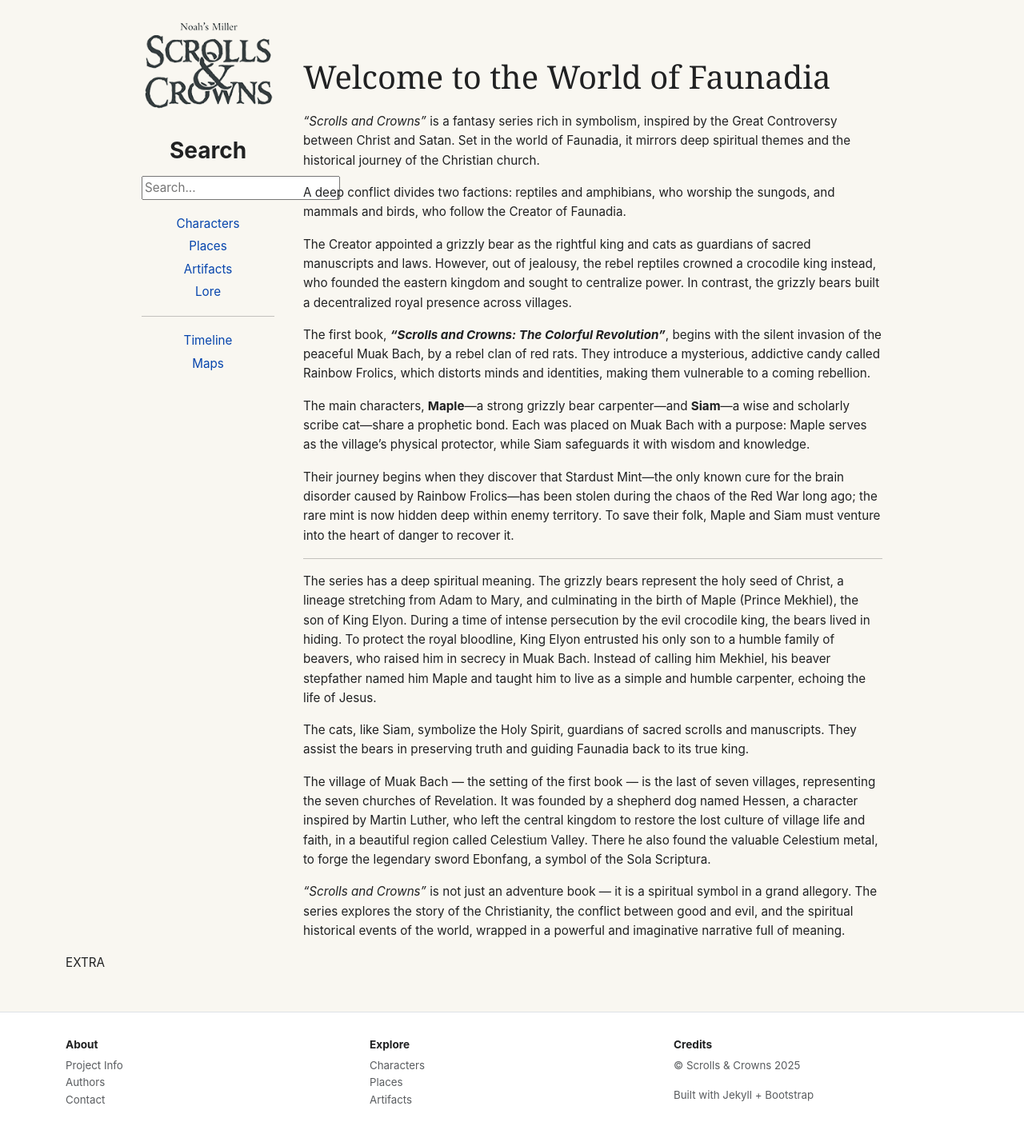
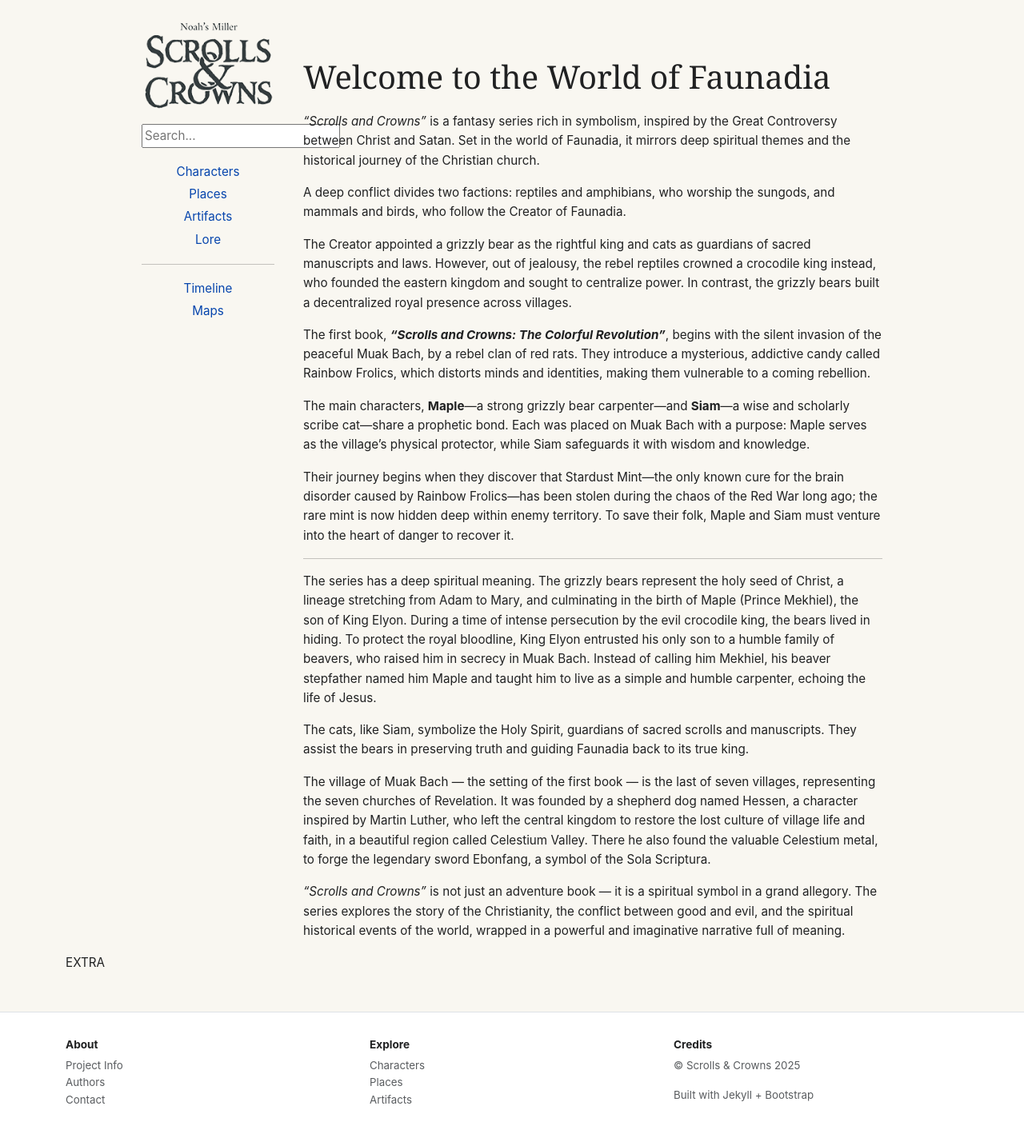
Before and after one commit to scrollsandcrowns/Wiki, a Jekyll site: the page built from index.html, in a window 1280 px wide. Shown: the whole page at 80% size. Built offline with Jekyll 4.4.1, drawn with Linux system fonts in a browser that asks for light colours.

Commit message:
Update nav_sidebar.html

```diff
--- a/_includes/nav_sidebar.html
+++ b/_includes/nav_sidebar.html
@@ -10,10 +10,9 @@
   </div>
 
   <div class="sidebar-section">
-  <h3>Search</h3>
-  <input type="text" id="search-input" placeholder="Search...">
-  <ul id="results"></ul>
-</div>
+    <input type="text" id="search-input" placeholder="Search...">
+    <ul id="results"></ul>
+  </div>
 
   <nav class="simple-nav d-flex flex-column">
     <a href="{{ '/characters/' | relative_url }}">Characters</a>
```
